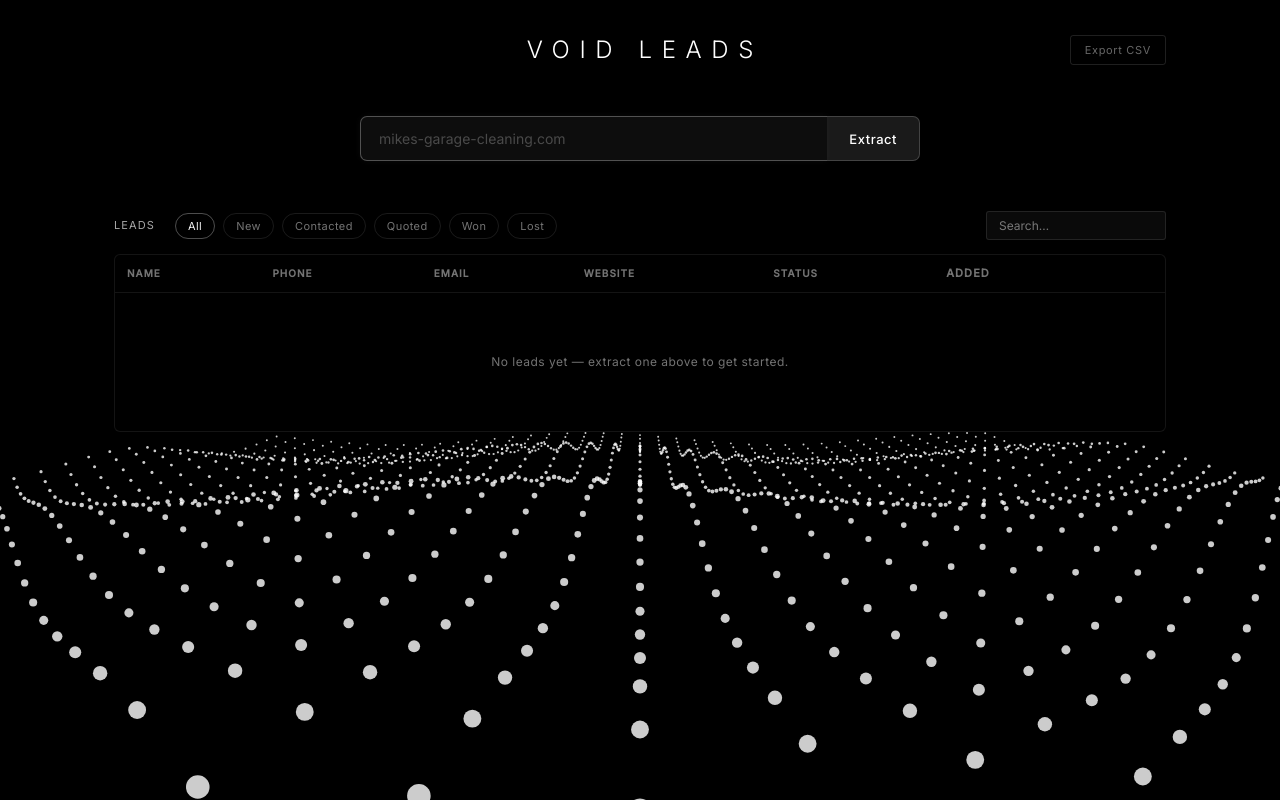
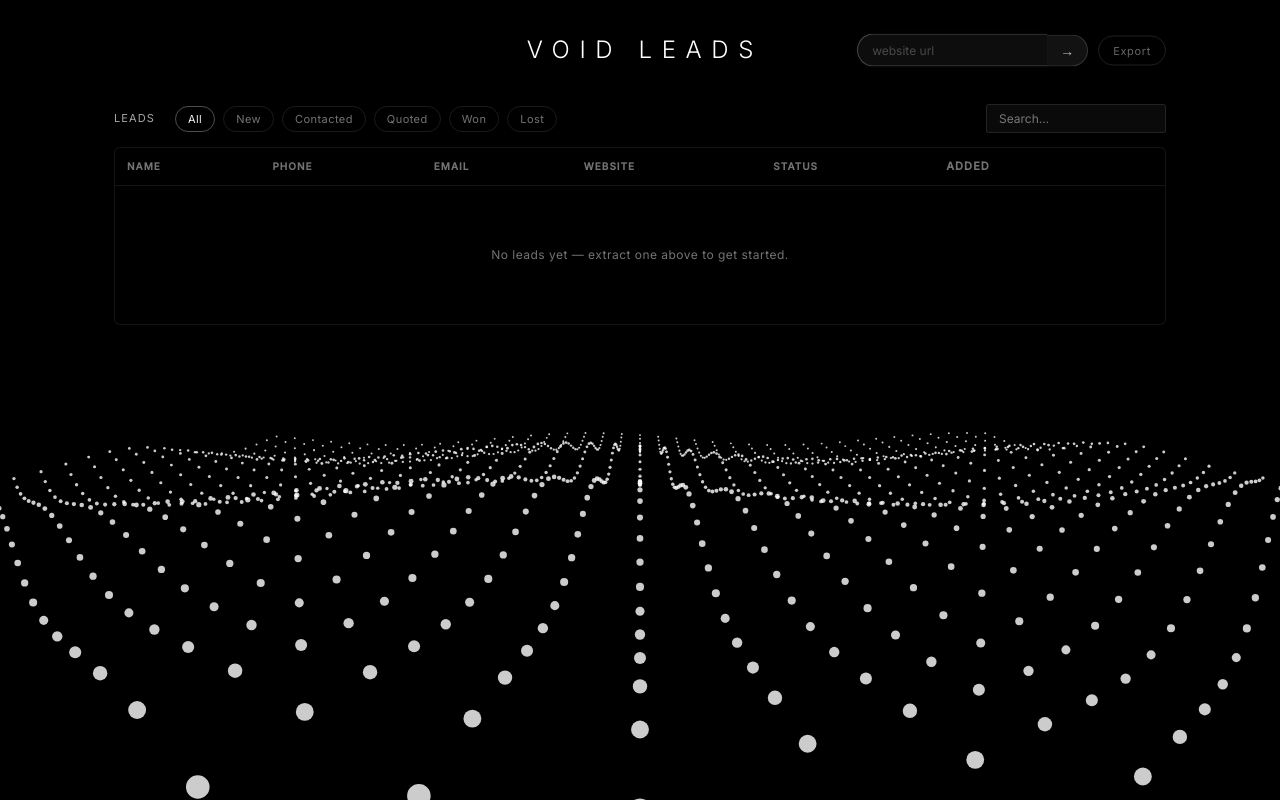
Before and after one commit to matissemk12/void-leads, a plain HTML site: page index.html in a window 1280 px wide. Drawn offline with Linux system fonts and the light colour scheme.

Commit message:
Sleek URL bar in header, centered table layout restored

```diff
--- a/index.html
+++ b/index.html
@@ -29,39 +29,39 @@
 
     /* ── header ── */
     .hd{position:relative;display:flex;align-items:center;justify-content:center;
-      margin-bottom:48px;padding-bottom:0;border-bottom:none}
+      margin-bottom:36px;padding-bottom:0;border-bottom:none}
     .hd-logo{font-size:24px;font-weight:300;letter-spacing:.4em;color:#fff;
       text-transform:uppercase;text-indent:.4em}
     .hd-v{display:none}
-    .hd-actions{position:absolute;right:0;top:50%;transform:translateY(-50%);display:flex;gap:10px}
-    .btn-sm{padding:7px 14px;border:1px solid rgba(255,255,255,.12);border-radius:3px;
+    .hd-actions{position:absolute;right:0;top:50%;transform:translateY(-50%);display:flex;align-items:center;gap:10px}
+    .btn-sm{padding:7px 14px;border:1px solid rgba(255,255,255,.12);border-radius:20px;
       background:transparent;color:rgba(255,255,255,.4);font-size:11px;letter-spacing:.06em;transition:all 180ms}
     .btn-sm:hover{border-color:rgba(255,255,255,.3);color:#fff}
 
-    /* ── scraper ── */
-    #scraper{background:transparent;border:none;padding:0 0 28px;margin-bottom:8px}
-    .scraper-label{font-size:11px;letter-spacing:.18em;color:rgba(255,255,255,.5);
-      text-transform:uppercase;text-align:center;margin-bottom:12px}
-    .url-row{display:flex;gap:0;max-width:560px;margin:0 auto}
-    .url-input{flex:1;background:rgba(255,255,255,.05);border:1px solid rgba(255,255,255,.18);
-      border-right:none;border-radius:7px 0 0 7px;padding:13px 18px;font-size:14px;color:#fff;outline:none;
-      animation:pulse-glow 2.8s ease-in-out infinite;transition:background 200ms}
-    .url-input:focus{background:rgba(255,255,255,.08);animation:none;
-      border-color:rgba(255,255,255,.5);box-shadow:0 0 22px rgba(255,255,255,.12)}
+    /* ── url bar (in header) ── */
+    #url-bar{display:flex;align-items:center}
+    .url-input{width:190px;background:rgba(255,255,255,.05);border:1px solid rgba(255,255,255,.15);
+      border-right:none;border-radius:20px 0 0 20px;padding:8px 14px;font-size:12px;color:#fff;outline:none;
+      animation:pulse-glow 2.8s ease-in-out infinite;transition:width 300ms ease,background 200ms}
+    .url-input:focus{width:240px;background:rgba(255,255,255,.08);animation:none;
+      border-color:rgba(255,255,255,.45);box-shadow:0 0 16px rgba(255,255,255,.08)}
     .url-input::placeholder{color:rgba(255,255,255,.25)}
     @keyframes pulse-glow{
-      0%,100%{border-color:rgba(255,255,255,.18);box-shadow:0 0 0 rgba(255,255,255,0)}
-      50%{border-color:rgba(255,255,255,.45);box-shadow:0 0 18px rgba(255,255,255,.1),0 0 6px rgba(255,255,255,.06)}
+      0%,100%{border-color:rgba(255,255,255,.15);box-shadow:none}
+      50%{border-color:rgba(255,255,255,.4);box-shadow:0 0 14px rgba(255,255,255,.08)}
     }
-    .btn-extract{padding:13px 22px;background:rgba(255,255,255,.1);color:#fff;
-      border:1px solid rgba(255,255,255,.18);border-left:none;
-      border-radius:0 7px 7px 0;font-size:13px;font-weight:500;letter-spacing:.04em;
-      transition:background 180ms;white-space:nowrap;display:flex;align-items:center;gap:8px}
-    .btn-extract:hover{background:rgba(255,255,255,.18)}
+    .btn-extract{padding:8px 13px;background:rgba(255,255,255,.07);color:rgba(255,255,255,.7);
+      border:1px solid rgba(255,255,255,.15);border-left:none;
+      border-radius:0 20px 20px 0;font-size:14px;line-height:1;
+      transition:background 180ms,color 180ms;display:flex;align-items:center;gap:6px}
+    .btn-extract:hover{background:rgba(255,255,255,.15);color:#fff}
     .btn-extract:disabled{opacity:.3;cursor:not-allowed}
-    .spinner{width:13px;height:13px;border:2px solid rgba(255,255,255,.2);
+    .spinner{width:11px;height:11px;border:1.5px solid rgba(255,255,255,.2);
       border-top-color:#fff;border-radius:50%;animation:spin .6s linear infinite;display:none}
     @keyframes spin{to{transform:rotate(360deg)}}
+
+    /* ── scraper results (below header) ── */
+    #scraper{background:transparent;border:none;padding:0;margin-bottom:0}
 
     /* ── results ── */
     #results{margin-top:24px;display:none}
@@ -162,21 +162,22 @@
   <div class="hd">
     <div class="hd-logo">Void Leads</div>
     <div class="hd-actions">
-      <button class="btn-sm" onclick="exportCSV()">Export CSV</button>
+      <div id="url-bar">
+        <input type="text" class="url-input" id="url-in"
+          placeholder="website url"
+          autocomplete="off" spellcheck="false"
+          onkeydown="if(event.key==='Enter')doExtract()">
+        <button class="btn-extract" id="extract-btn" onclick="doExtract()">
+          <div class="spinner" id="spinner"></div>
+          <span id="extract-label">→</span>
+        </button>
+      </div>
+      <button class="btn-sm" onclick="exportCSV()">Export</button>
     </div>
   </div>
 
-  <!-- Scraper -->
+  <!-- Results (shown after extract) -->
   <div id="scraper">
-    <div class="url-row">
-      <input type="text" class="url-input" id="url-in"
-        placeholder="mikes-garage-cleaning.com"
-        autocomplete="off" spellcheck="false">
-      <button class="btn-extract" id="extract-btn" onclick="doExtract()">
-        <div class="spinner" id="spinner"></div>
-        <span id="extract-label">Extract</span>
-      </button>
-    </div>
     <div id="err-msg"></div>
 
     <!-- Results -->
```
